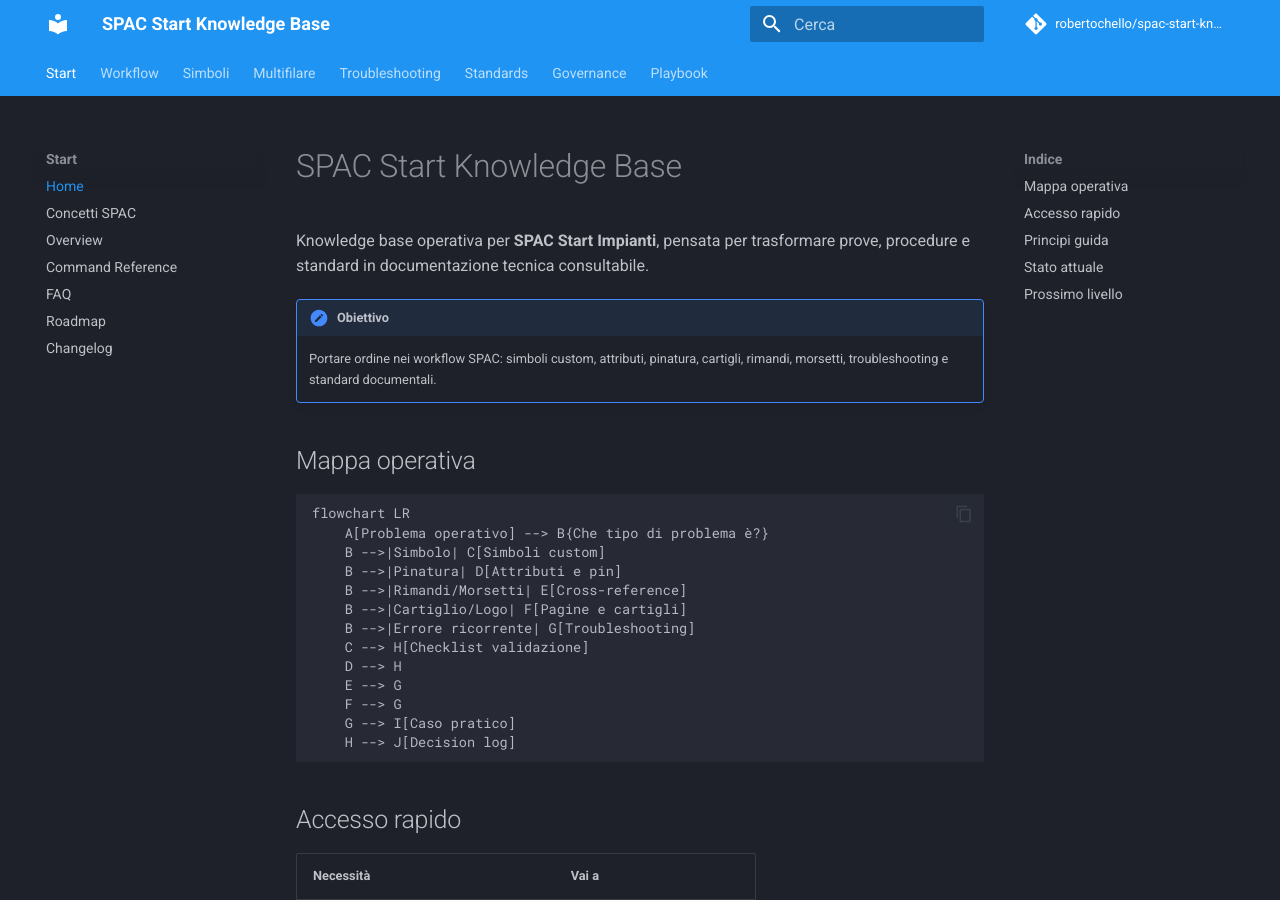
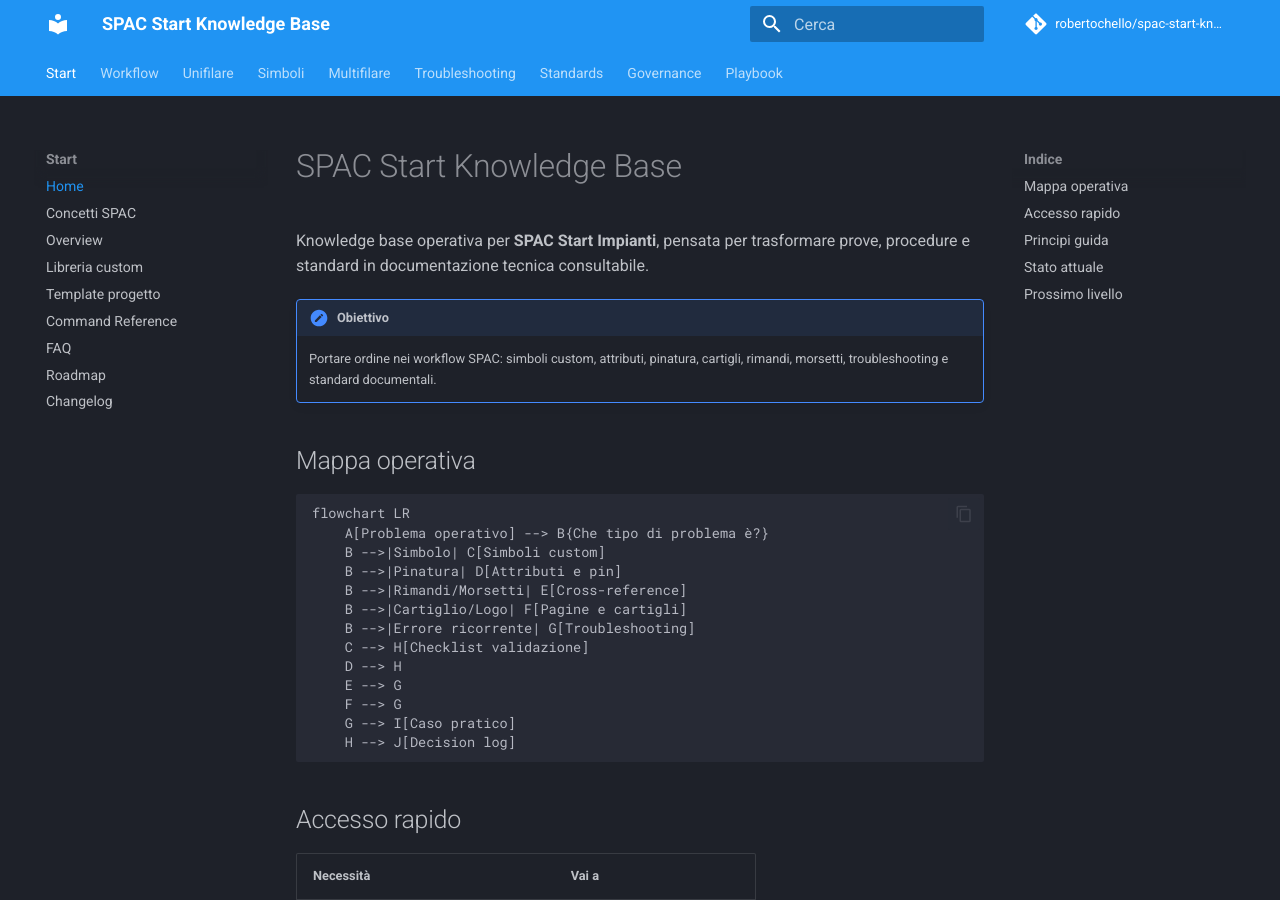
Before and after one commit to robertochello/spac-start-knowledge-base, an MkDocs documentation site: the page built from docs/index.md, in a window 1280 px wide and 900 px high. Built offline with MkDocs 1.6.1 and Material for MkDocs 9.7.7, drawn with Linux system fonts in a browser that asks for light colours; comment, search, counter and statistics services are not loaded; part of the change alters nothing that is shown.

```diff
--- a/mkdocs.yml
+++ b/mkdocs.yml
@@ -48,6 +48,8 @@ nav:
       - Home: index.md
       - Concetti SPAC: concepts.md
       - Overview: 00-overview.md
+      - Libreria custom: 15-custom-library.md
+      - Template progetto: 16-project-template.md
       - Command Reference: command-reference.md
       - FAQ: faq.md
       - Roadmap: roadmap.md
@@ -56,10 +58,16 @@ nav:
       - Interfaccia e menu: 01-interface-and-menu.md
       - Workflow CAD 2D: 02-cad-workflow.md
       - Pagine, cartigli e immagini: 05-pages-titleblocks-images.md
+      - Numerazione e identificazione fili: 18-wire-numbering.md
+  - Unifilare:
+      - Schema unifilare: 17-unifilare.md
+      - Numerazione e identificazione fili: 18-wire-numbering.md
   - Simboli:
       - Simboli custom: 03-custom-symbols.md
       - Attributi e pinatura: 04-attributes-and-pinning.md
       - Checklist validazione simbolo: 10-symbol-validation-checklist.md
+      - Nomenclatura simboli: 19-symbol-naming.md
+      - Dizionario abbreviazioni: 20-abbreviations.md
       - Standard simboli: standards/symbols.md
   - Multifilare:
       - Multifilare: 09-multifilare.md
```
